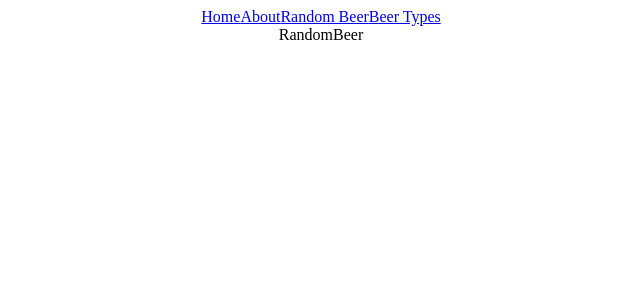
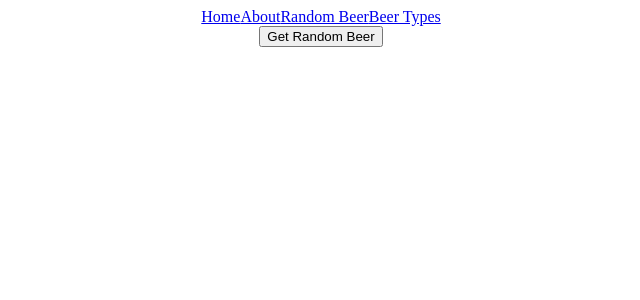
Before and after one commit to scubastove4/Deja_Brew, a React (Create React App) app in the folder client/: page /random-beer in a window 1280 px wide. Shown: the top 300 px of the page, without its empty margins (319-959 px from the left). Built offline with nearby package versions, Linux system fonts and the light colour scheme; no server answers.

Commit message:
Set up axios call on RandomBeer

```diff
--- a/client/src/components/BeerCard.jsx
+++ b/client/src/components/BeerCard.jsx
@@ -1,7 +1,7 @@
 const BeerCard = ({ beer }) => {
   return (
     <div>
-      <h2>{beer.style_name}</h2>
+      <h2>{beer.beer_name}</h2>
       <img src={beer.image} alt="Beer" />
     </div>
   )
--- a/client/src/pages/RandomBeer.js
+++ b/client/src/pages/RandomBeer.js
@@ -1,5 +1,24 @@
+import axios from 'axios'
+import { useEffect } from 'react'
+
 const RandomBeer = () => {
-  return <div>RandomBeer</div>
+  useEffect(() => {
+    const getRandomBeer = async () => {
+      try {
+        const res = await axios.get(`http://localhost:3001/api/random-beer`)
+        console.log(res.data.beers)
+      } catch (e) {
+        console.error(e)
+      }
+    }
+    getRandomBeer()
+  }, [])
+
+  return (
+    <div>
+      <button>Get Random Beer</button>
+    </div>
+  )
 }
 
 export default RandomBeer
```
